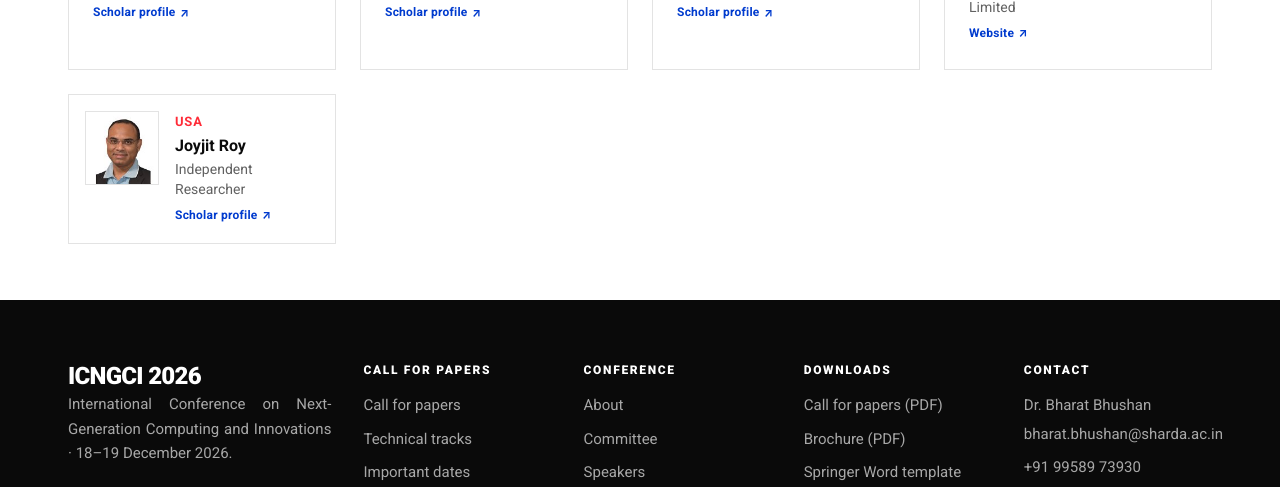
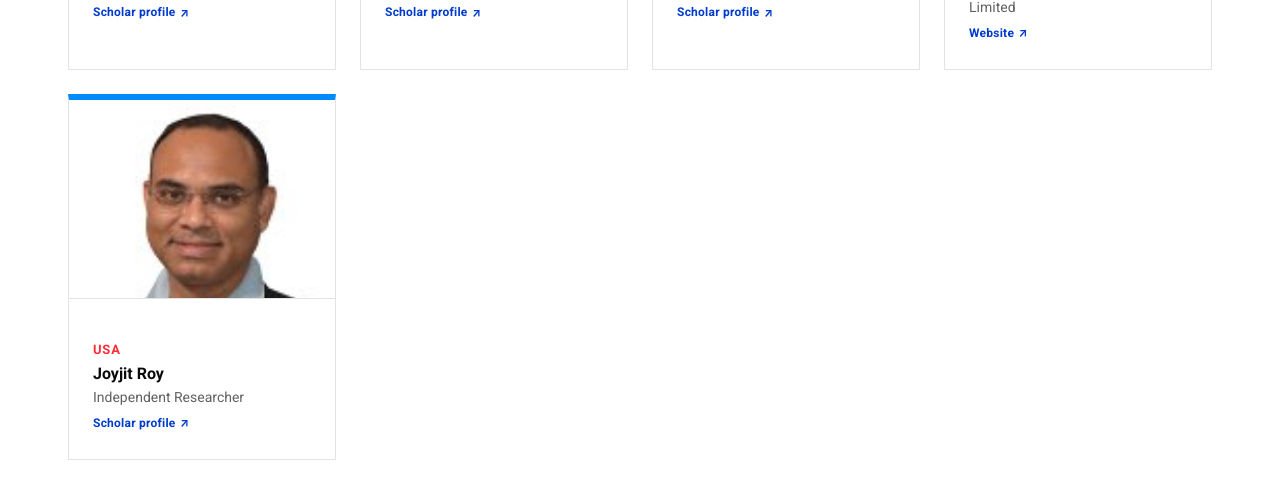
Before and after one commit to super-sg/ICICSC-, a website: page speakers.html in a window 1280 px wide. Shown: the part 1799-2286 px from the top of the page. Drawn offline with Linux system fonts and the light colour scheme.

Commit message:
Fix Joyjit Roy card styling

```diff
--- a/speakers.html
+++ b/speakers.html
@@ -228,7 +228,7 @@
           <a class="person__link" href="https://www.harwanisystems.in/" target="_blank" rel="noopener">Website</a>
         </div>
       </article>
-      <article class="person">
+      <article class="person person--feature" style="border-top-color:var(--t4)">
         <img class="person__photo" src="assets/img/people/joyjit-roy.jpg" alt="Joyjit Roy" loading="lazy">
         <div class="person__body">
           <p class="person__role">USA</p>
```
